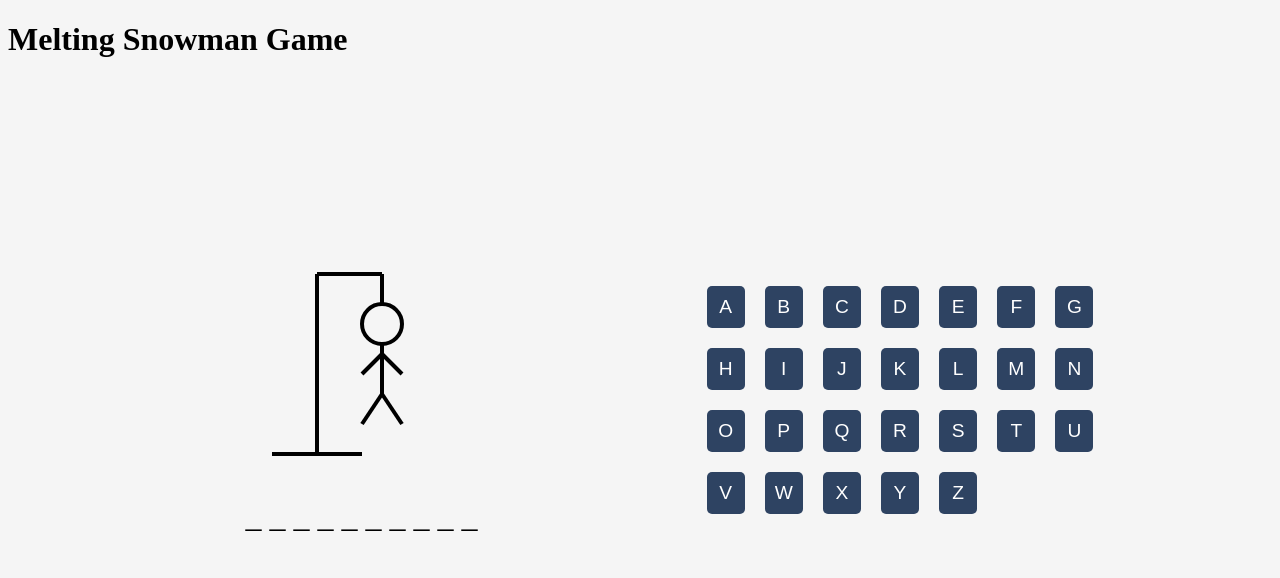
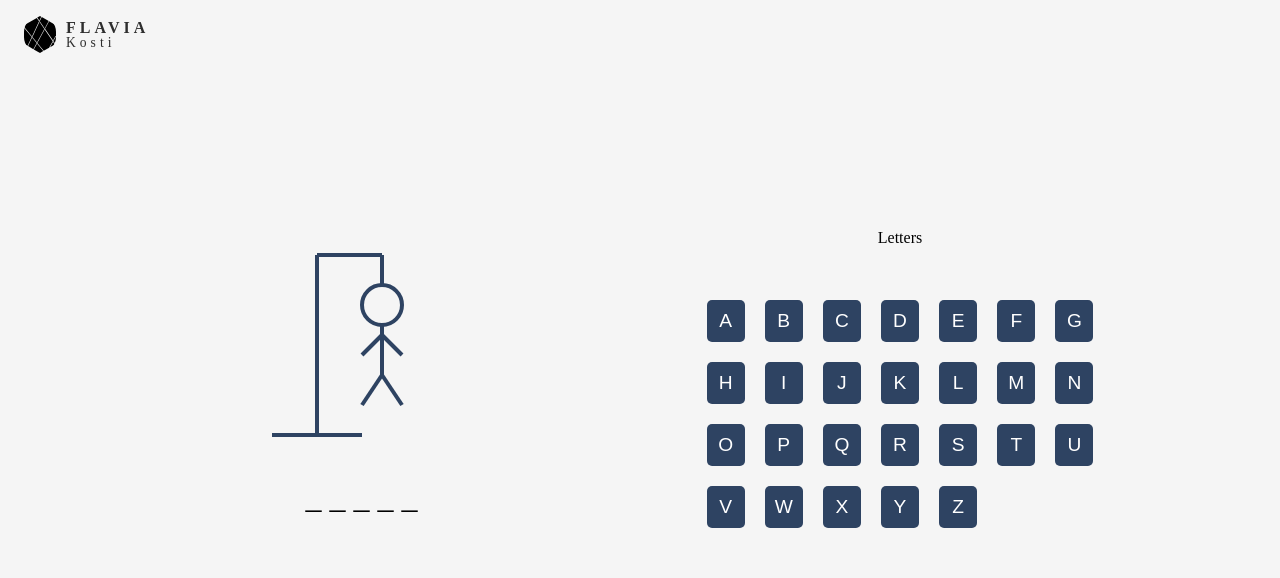
Before and after one commit to flavia3107/freecodecamp-melting-snowman, a plain HTML site: page index.html in a window 1280 px wide. Drawn offline with Linux system fonts and the light colour scheme.

Commit message:
Hangman P5

```diff
--- a/index.html
+++ b/index.html
@@ -9,7 +9,15 @@
 </head>
 
 <body>
-	<h1>Melting Snowman Game</h1>
+	<header class="mb-10">
+		<a href="https://all-projects-portfolio.web.app/" target="_blank" class="row">
+			<img class="logo-img" src="logo.svg">
+			<div class="logo-txt">
+				<h1>FLAVIA</h1>
+				<span>Kosti</span>
+			</div>
+		</a>
+	</header>
 	<div class="container">
 		<div class="flex-column">
 			<div class="MeltingSnowman"> </div>
@@ -17,6 +25,7 @@
 			<div class="message"> </div>
 		</div>
 		<div class="buttons">
+			<span class="mini-title">Letters</span>
 			<div class="letters"> </div>
 			<button id="newGameButton">New Game</button>
 		</div>
--- a/script.js
+++ b/script.js
@@ -1,27 +1,20 @@
-const words = [
-	'JAVASCRIPT',
-	'HTML',
-	'CSS',
-	'NODE',
-	'REACT',
-	'ANGULAR',
-	'JQUERY',
-	'VUE'
-];
-
+const easyWords = ["apple", "house", "table", "chair", "grape", "beach", "cloud", "green", "smile", "ocean"];
+const mediumWords = ["pencil", "guitar", "winter", "bridge", "castle", "planet", "window", "garden", "painter", "shadow"];
+const hardWords = ["symphony", "avalanche", "blueprint", "galaxy", "lighthouse", "crescendo", "whispering", "mystical", "alchemy", "quicksand"];
+const words = [...easyWords, ...mediumWords, ...hardWords];
 const template = `
   <div id="hangman-game">
     <svg width="200" height="250">
-      <line x1="10" y1="230" x2="100" y2="230" stroke="black" stroke-width="4" />
-      <line x1="55" y1="230" x2="55" y2="50" stroke="black" stroke-width="4" />
-      <line x1="55" y1="50" x2="120" y2="50" stroke="black" stroke-width="4" />
-      <line x1="120" y1="50" x2="120" y2="80" stroke="black" stroke-width="4" />
-      <circle id="head" cx="120" cy="100" r="20" stroke="black" stroke-width="4" fill="none" />
-      <line id="body" x1="120" y1="120" x2="120" y2="170" stroke="black" stroke-width="4" />
-      <line id="leftArm" x1="120" y1="130" x2="100" y2="150" stroke="black" stroke-width="4" />
-      <line id="rightArm" x1="120" y1="130" x2="140" y2="150" stroke="black" stroke-width="4" />
-      <line id="leftLeg" x1="120" y1="170" x2="100" y2="200" stroke="black" stroke-width="4" />
-      <line id="rightLeg" x1="120" y1="170" x2="140" y2="200" stroke="black" stroke-width="4" />
+      <line x1="10" y1="230" x2="100" y2="230" stroke="#2e4362" stroke-width="4" />
+      <line x1="55" y1="230" x2="55" y2="50" stroke="#2e4362" stroke-width="4" />
+      <line x1="55" y1="50" x2="120" y2="50" stroke="#2e4362" stroke-width="4" />
+      <line x1="120" y1="50" x2="120" y2="80" stroke="#2e4362" stroke-width="4" />
+      <circle id="head" cx="120" cy="100" r="20" stroke="#2e4362" stroke-width="4" fill="none" />
+      <line id="body" x1="120" y1="120" x2="120" y2="170" stroke="#2e4362" stroke-width="4" />
+      <line id="leftArm" x1="120" y1="130" x2="100" y2="150" stroke="#2e4362" stroke-width="4" />
+      <line id="rightArm" x1="120" y1="130" x2="140" y2="150" stroke="#2e4362" stroke-width="4" />
+      <line id="leftLeg" x1="120" y1="170" x2="100" y2="200" stroke="#2e4362" stroke-width="4" />
+      <line id="rightLeg" x1="120" y1="170" x2="140" y2="200" stroke="#2e4362" stroke-width="4" />
     </svg>
   </div>
 `;
@@ -77,17 +70,17 @@ function updateWordDisplay() {
 }
 
 function handleGuess(letter) {
-	if (guessedLetters.includes(letter)) {
+	if (guessedLetters.includes(letter.toLowerCase())) {
 		return;
 	}
 
 	guessedLetters.forEach((guessedLetter, index) => {
-		if (wordToGuess[index] === letter) {
-			guessedLetters[index] = letter;
+		if (wordToGuess[index] === letter.toLowerCase()) {
+			guessedLetters[index] = letter.toLowerCase();
 		}
 	});
 
-	if (!wordToGuess.includes(letter)) {
+	if (!wordToGuess.includes(letter.toLowerCase())) {
 		wrongGuesses++;
 		removeHangmanPart();
 	}
@@ -110,10 +103,8 @@ function removeHangmanPart() {
 	}
 }
 
-
-
 function checkWinOrLose() {
-	if (guessedLetters.join('') === wordToGuess) {
+	if (guessedLetters.join('').toLowerCase() === wordToGuess.toLowerCase()) {
 		const messageContainer = document.querySelector('.message');
 		messageContainer.innerText = 'You win!';
 		const letterButtons = document.querySelectorAll('.letters button');
@@ -121,6 +112,7 @@ function checkWinOrLose() {
 			button.disabled = true;
 			button.removeEventListener('click', handleGuess);
 		});
+		btnStart.style.display = 'inline-block';
 	} else if (wrongGuesses >= maxWrongGuesses) {
 		const messageContainer = document.querySelector('.message');
 		messageContainer.innerText = `You lose! The word was "${wordToGuess}".`;
@@ -130,7 +122,6 @@ function checkWinOrLose() {
 			button.removeEventListener('click', handleGuess);
 		});
 		btnStart.style.display = 'inline-block';
-
 	}
 }
 window.addEventListener('load', initializeGame);
--- a/style.css
+++ b/style.css
@@ -79,3 +79,55 @@ button:disabled {
 	font-weight: 900;
 	cursor: pointer;
 }
+
+.logo {
+	display: flex;
+	align-items: center;
+	padding: 1rem;
+}
+
+.logo > img {
+	height: 35px;
+}
+
+.logo-txt {
+	padding-left: 7px;
+	display: flex;
+	flex-direction: column;
+	color: #2e2e2e;
+	align-items: flex-start;
+}
+
+.logo-img {
+	width: 2rem;
+	margin-right: 3px;
+}
+
+.logo-txt h1,
+.logo-txt span {
+	margin: 0;
+	padding: 0;
+	line-height: 1;
+	letter-spacing: 4px;
+	color: #2e2e2e;
+}
+
+.logo-txt h1 {
+	font-weight: bolder;
+	font-size: 1rem;
+}
+
+.logo-txt span {
+	font-weight: lighter;
+	font-size: 0.85rem;
+}
+
+.row {
+	display: flex;
+	align-items: center;
+	padding: 0.5rem 1rem;
+}
+
+a {
+	text-decoration: none;
+}
```
Also changed, not shown: images/melting-snowman-1.png (deleted), images/melting-snowman-2.png (deleted), images/melting-snowman-3.png (deleted), images/melting-snowman-4.png (deleted), images/melting-snowman-5.png (deleted), images/melting-snowman-6.png (deleted), logo.svg (added).
